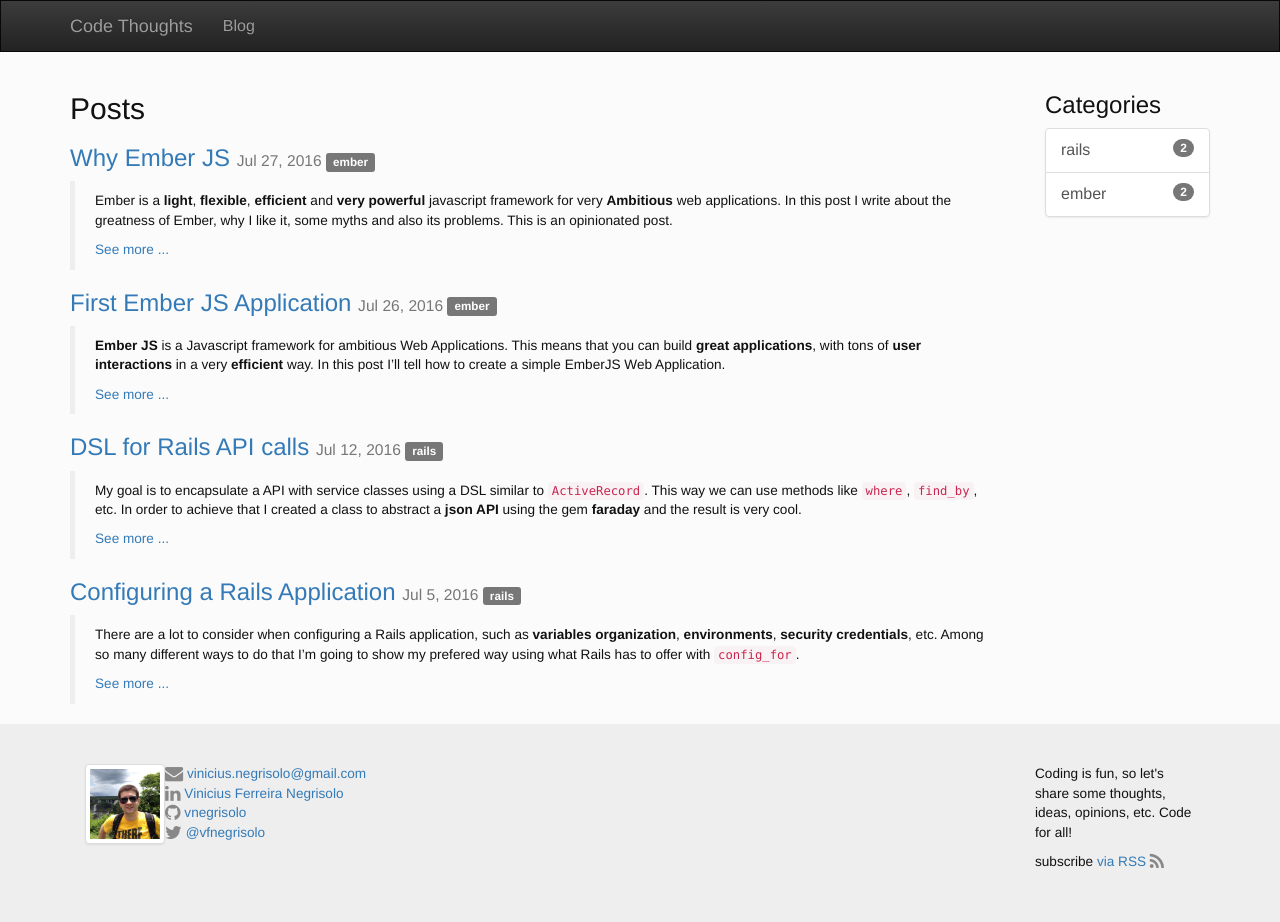
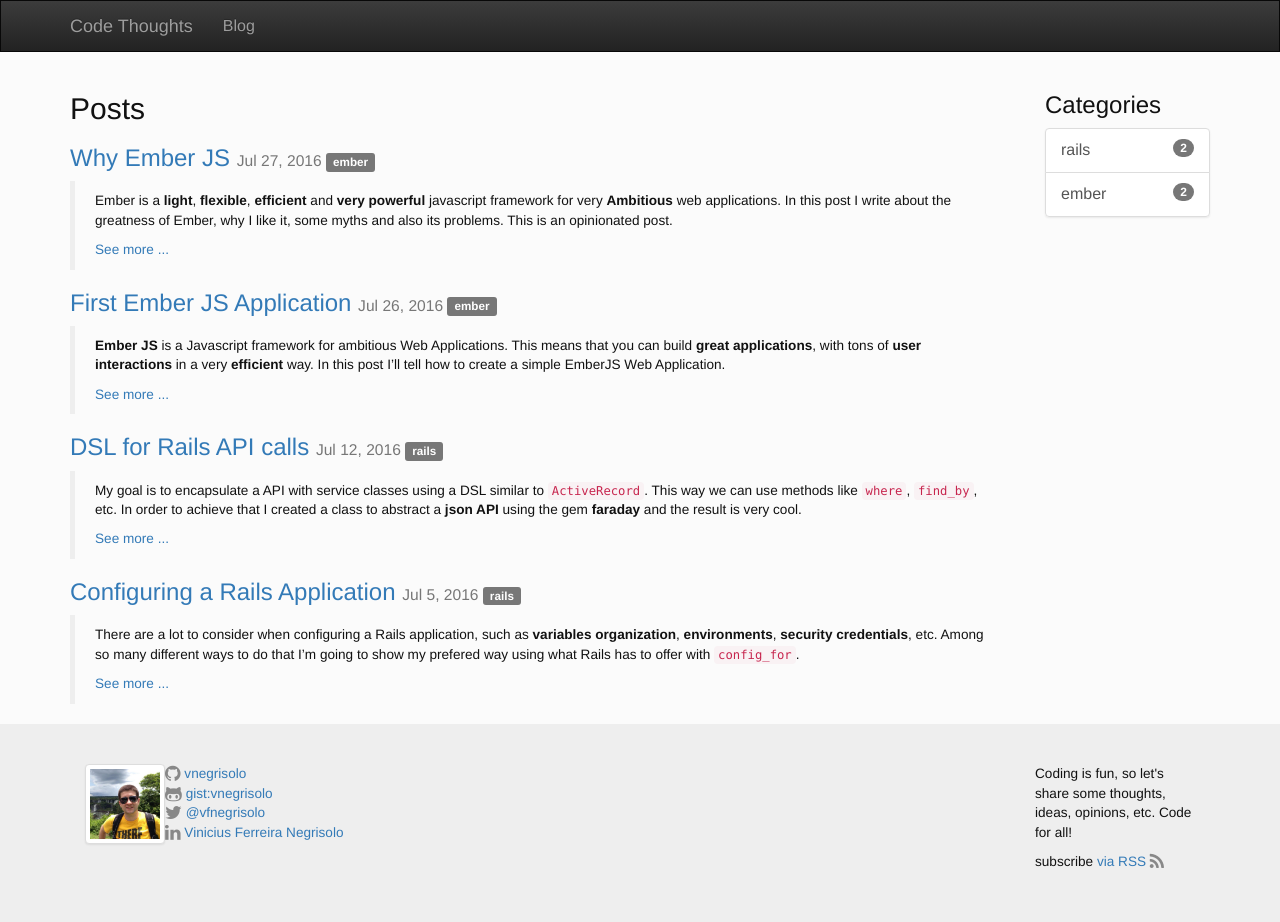
Before and after one commit to vnegrisolo/vnegrisolo.github.io, a Jekyll site: the page built from index.html, in a window 1280 px wide. Built offline with Jekyll 4.4.1, drawn with Linux system fonts in a browser that asks for light colours.

Commit message:
Change social email by gist

```diff
--- a/_data/social.yml
+++ b/_data/social.yml
@@ -1,11 +1,11 @@
-email:
-  link: mailto:vinicius.negrisolo@gmail.com
-  name: vinicius.negrisolo@gmail.com
-  icon: envelope
 github:
   link: https://github.com/vnegrisolo
   name: vnegrisolo
   icon: github
+gist:
+  link: https://gist.github.com/vnegrisolo
+  name: gist:vnegrisolo
+  icon: github-alt
 twitter:
   link: https://twitter.com/vfnegrisolo
   name: '@vfnegrisolo'
--- a/_includes/footer.html
+++ b/_includes/footer.html
@@ -3,10 +3,14 @@
     <div class="col-md-10">
       <img src="{{ site.data.author.image }}" alt="{{ site.data.author.name }}" height="80" width="80" class="img-responsive img-thumbnail pull-left">
       <ul class="list-unstyled">
-        <li>{% include social_link.html social="email" %}</li>
-        <li>{% include social_link.html social="linkedin" %}</li>
-        <li>{% include social_link.html social="github" %}</li>
-        <li>{% include social_link.html social="twitter" %}</li>
+        {% for social in site.data.social %}
+          <li>
+            <a href="{{ social.last.link }}">
+              <i class="fa fa-{{ social.last.icon }} fa-lg" aria-hidden="true" title="{{ social.first }}"></i>
+              <span>{{ social.last.name }}</span>
+            </a>
+          </li>
+        {% endfor %}
       </ul>
     </div>
     <div class="col-md-2">
--- a/_includes/social_link.html
+++ /dev/null
@@ -1,5 +0,0 @@
-{% assign social = site.data.social[include.social] %}
-<a href="{{ social.link }}">
-  <i class="fa fa-{{ social.icon }} fa-lg" aria-hidden="true" title="{{ include.social }}"></i>
-  <span>{{ social.name }}</span>
-</a>
--- a/_layouts/default.html
+++ b/_layouts/default.html
@@ -17,7 +17,6 @@
       "name": "{{ site.data.author.name }}",
       "image": "{{ site.data.author.image }}",
       "url": "{{ site.url }}",
-      "email": "{{ site.data.social.email.link }}",
       "jobTitle": "{{ site.data.author.job_title }}"
     }
     </script>
```
Also changed, not shown: js/syntax-highlight.js (+0 -14 lines).
